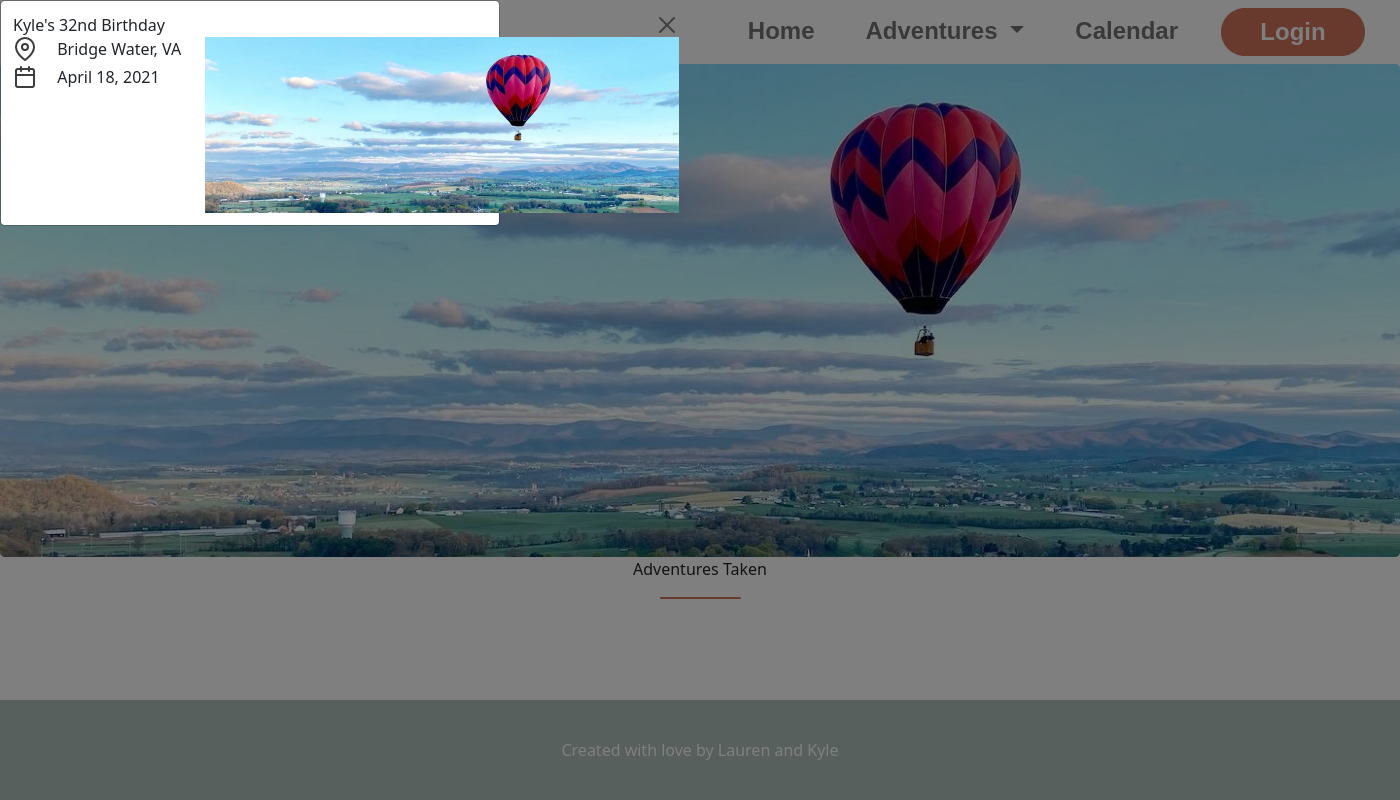
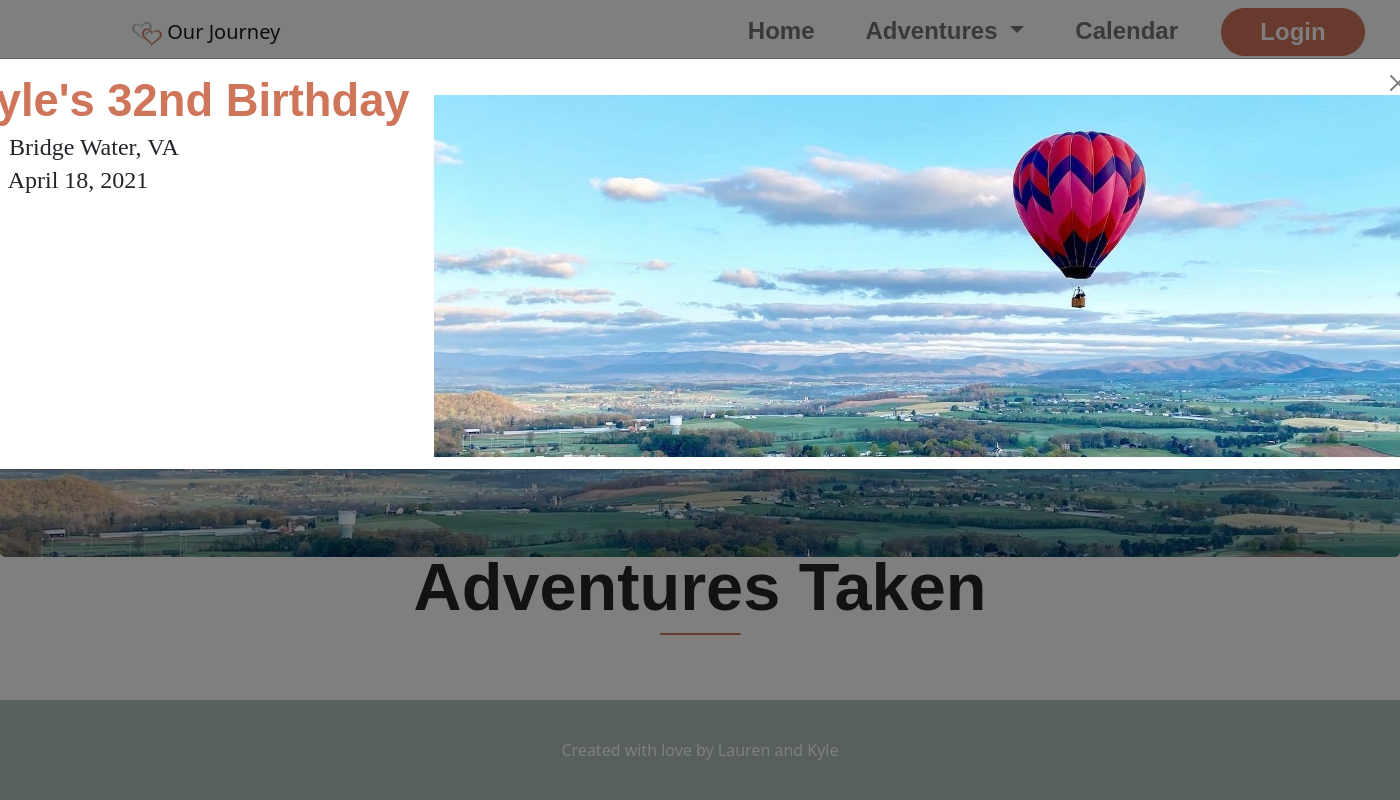
Before and after one commit to vaultman765/OurJourney, a Django app: page /journey/adventures_taken in a window 1400 px wide, after a click that opens the changed part; the page is wider, and only the part inside the window is pictured. Run offline with Django 3.2, Linux system fonts and the light colour scheme; data that the repository does not hold is empty; some web fonts are replaced.

Commit message:
Adventures Taken Styles

```diff
--- a/OurJourney/journey/static/journey/style.css
+++ b/OurJourney/journey/static/journey/style.css
@@ -37,13 +37,13 @@
     /*object-fit: cover;*/
     /*width: 1366px;*/
     height: 493px;
-    background-image: url('../../static/journey/mountainMD.jpg');
+    /*background-image: url('../../static/journey/mountainMD.jpg');*/
 }
 .no-padding{
     padding-right: 0px;
     padding-left: 0px;
 }
-.underline {
+.underline-home {
     text-decoration: underline;
     text-decoration-color: #CF755A;
     text-decoration-thickness: 2px;
@@ -194,3 +194,37 @@
     font-style: normal;
     font-size: 14pt;
 }
+.banner-modal{
+    max-width: fit-content;
+}
+.banner-modal-placement{
+    position: absolute;
+    left: 50%;
+    top: 33%;
+    transform: translate(-50%, -50%);
+    width: 1500px;
+    height: auto;
+}
+.modal-title{
+    font-size: 34pt;
+    line-height: 45pt;
+    font-family: raleway, sans-serif;
+    font-weight: 700;
+    font-style: normal;
+    color: #CF755A;
+    padding-left: 0;
+}
+.modal-info{
+    line-height: 25pt;
+    font-family: source-serif-pro, serif;
+    font-weight: 400;
+    font-style: normal;
+    font-size: 18pt;
+}
+.adv-taken{
+    font-size: 50pt;
+    line-height: 45pt;
+    font-family: raleway, sans-serif;
+    font-weight: 700;
+    font-style: normal;
+}
```
